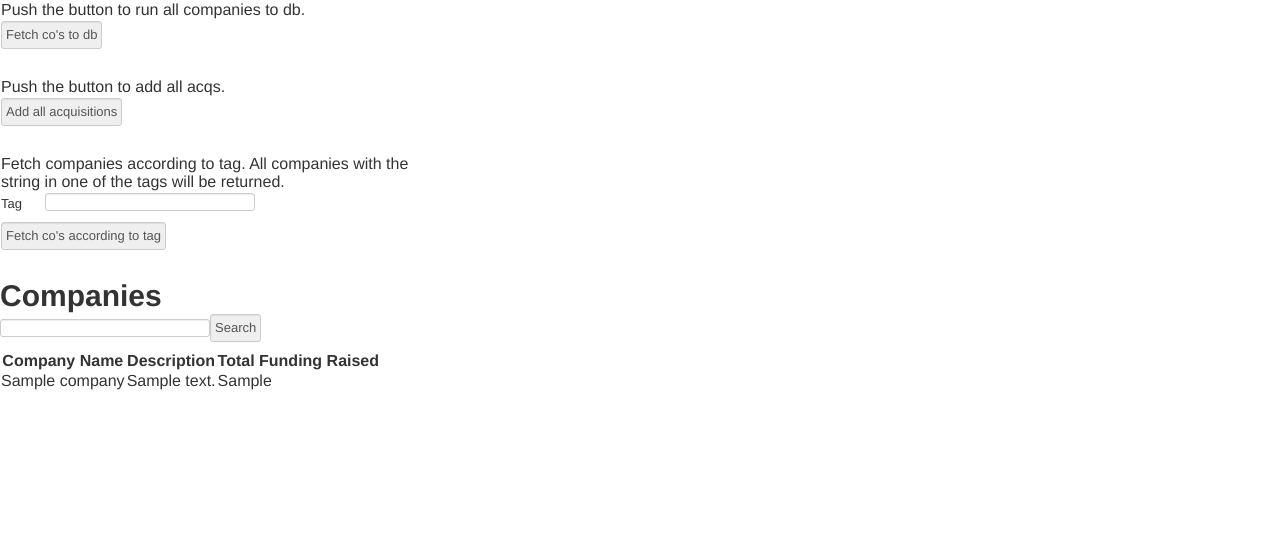
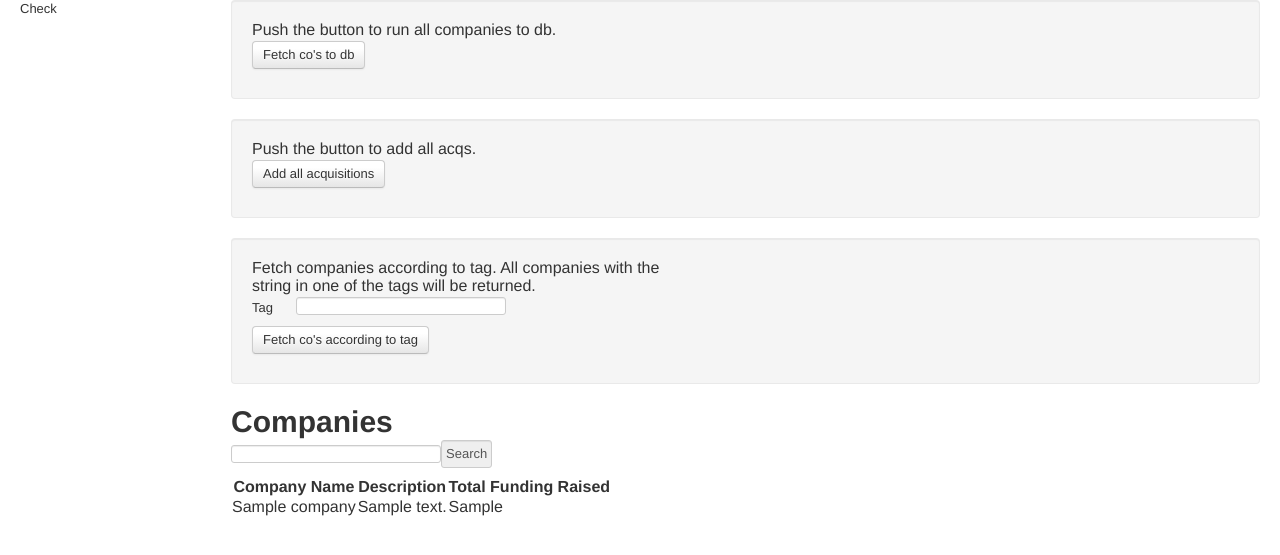
Before and after one commit to Seppala/crunchstats, a Django app: page /addacq/ in a window 1280 px wide. Shown: the top 555 px of the page. Run offline with Django 3.2, Linux system fonts and the light colour scheme; tables that the repository leaves empty hold one stand-in row (values such as "Sample post"); style sheets or scripts are compiled from the project's sources; parts of the project's set-up code (start-up, migrations or seed data) failed here and were passed over.

Commit message:
Started bootstrap changes, removed .pyc files

```diff
--- a/crunch/main/templates/base.html
+++ b/crunch/main/templates/base.html
@@ -4,6 +4,18 @@
 		<script src="media/less-1.2.1.min.js" type="text/javascript"></script>
 	</head>
 	<body>
-      {% block content %}{% endblock %}
+		<div class="container-fluid">
+		  <div class="row-fluid">
+		    <div class="span2">
+		      <!--Sidebar content-->
+				Check
+		    </div>
+		    <div class="span10">
+		      {% block content %}{% endblock %}
+		    </div>
+		  </div>
+		</div>
+
+		</div>
 </body>
 </html>
--- a/crunch/main/templates/home.html
+++ b/crunch/main/templates/home.html
@@ -3,7 +3,7 @@
 {% block content %}
 
 		<div id="crunchForm">
-			<form action="/run/" name="runCrunchForm" method="post">
+			<form action="/run/" name="runCrunchForm" method="post" class="well">
 				{% csrf_token %}
 				<table width="450px">
 					<tr>
@@ -13,14 +13,14 @@
 					</tr>
 					<tr>
 						<td colspan="2">
-							<input type="submit" value="Fetch co's to db">
+							<input type="submit" value="Fetch co's to db" class="btn">
 						</td>
 					</tr>
 				</table>
 			</form>
 		</div>
 		<div id="crunchForm">
-			<form action="/addacq/" name="runAddAcq" method="post">
+			<form action="/addacq/" name="runAddAcq" method="post" class="well">
 				{% csrf_token %}
 				<table width="450px">
 					<tr>
@@ -30,14 +30,14 @@
 					</tr>
 					<tr>
 						<td colspan="2">
-							<input type="submit" value="Add all acquisitions">
+							<input type="submit" value="Add all acquisitions" class="btn">
 						</td>
 					</tr>
 				</table>
 			</form>
 		</div>
 		<div id="crunchForm">
-			<form action="/by_tag/" name="getCosByTag" method="get">
+			<form action="/by_tag/" name="getCosByTag" method="get" class="well">
 				{% csrf_token %}
 				<table width="450px">
 					<tr>
@@ -55,7 +55,7 @@
 					</tr>
 					<tr>
 						<td colspan="2">
-							<input type="submit" value="Fetch co's according to tag">
+							<input type="submit" value="Fetch co's according to tag" class="btn">
 						</td>
 					</tr>
 				</table>
```
Also changed, not shown: 12 other files.
